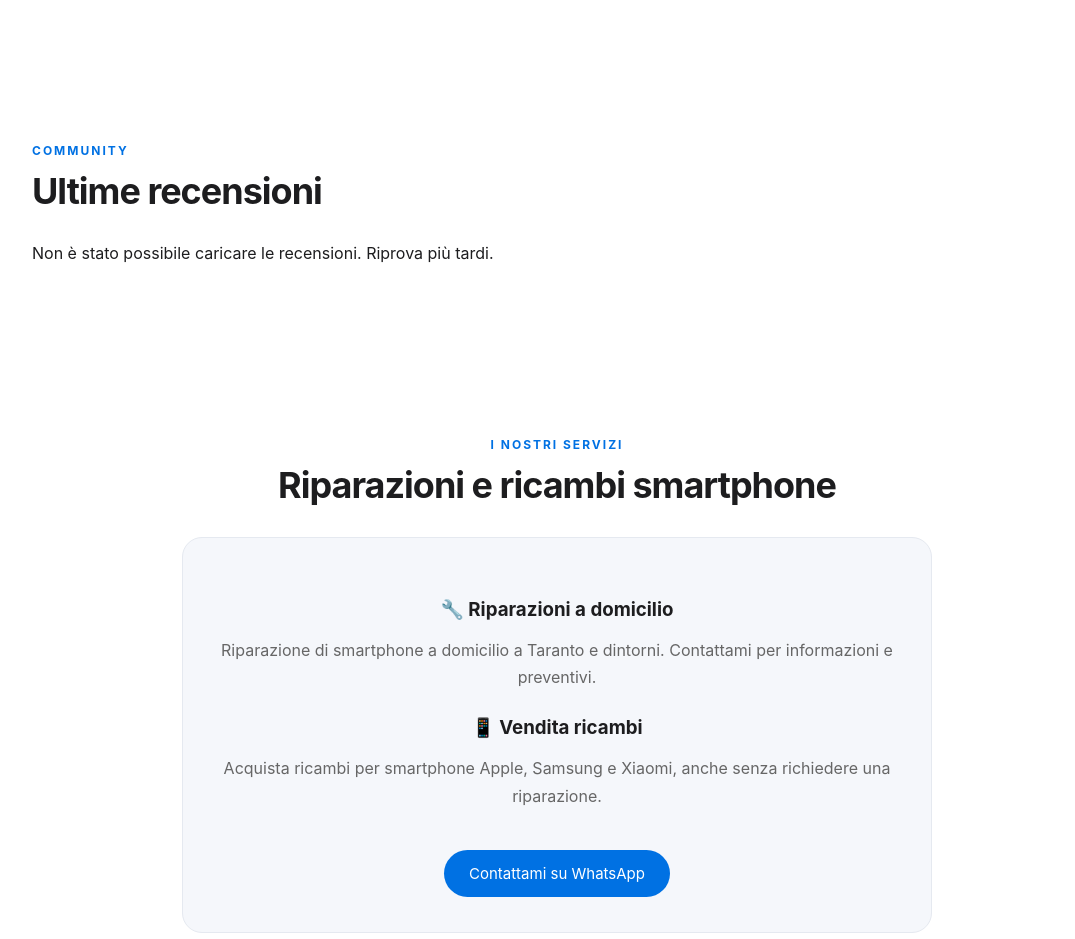
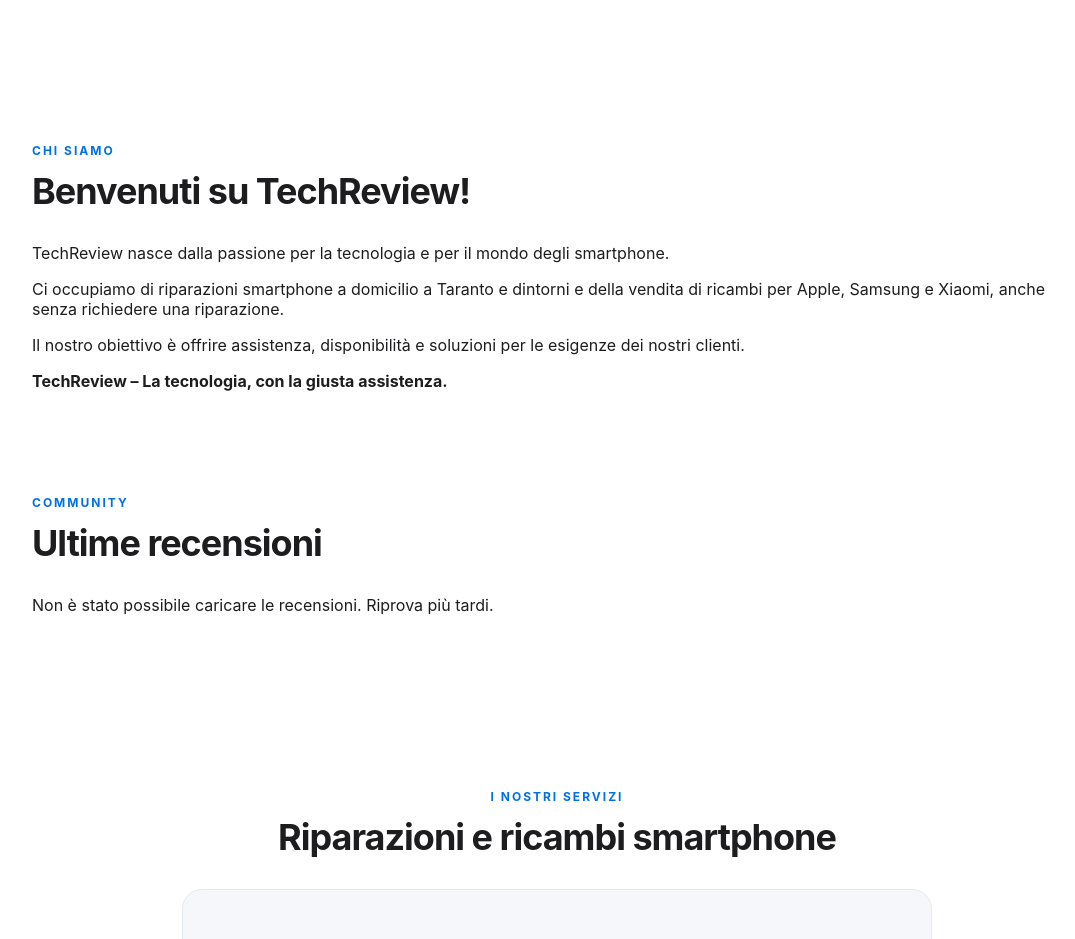
Before and after one commit to RicambiSmartphone/techreview, a plain HTML site: page index.html in a window 1280 px wide. Shown: the part 2420-3359 px from the top of the page, without its empty margins (83-1158 px from the left). Drawn offline with nearby package versions, Linux system fonts and the light colour scheme; no server answers.

Commit message:
Aggiunge sezione Chi siamo

```diff
--- a/index.html
+++ b/index.html
@@ -82,6 +82,20 @@
     </div>
   </section>
 
+
+  <section id="chi-siamo">
+    <div class="titolo">
+      <span>CHI SIAMO</span>
+      <h2>Benvenuti su TechReview!</h2>
+    </div>
+    <div class="servizi">
+      <p>TechReview nasce dalla passione per la tecnologia e per il mondo degli smartphone.</p>
+      <p>Ci occupiamo di riparazioni smartphone a domicilio a Taranto e dintorni e della vendita di ricambi per Apple, Samsung e Xiaomi, anche senza richiedere una riparazione.</p>
+      <p>Il nostro obiettivo è offrire assistenza, disponibilità e soluzioni per le esigenze dei nostri clienti.</p>
+      <p><strong>TechReview – La tecnologia, con la giusta assistenza.</strong></p>
+    </div>
+  </section>
+
   <section id="recensioni">
     <div class="titolo">
       <span>COMMUNITY</span>
```
